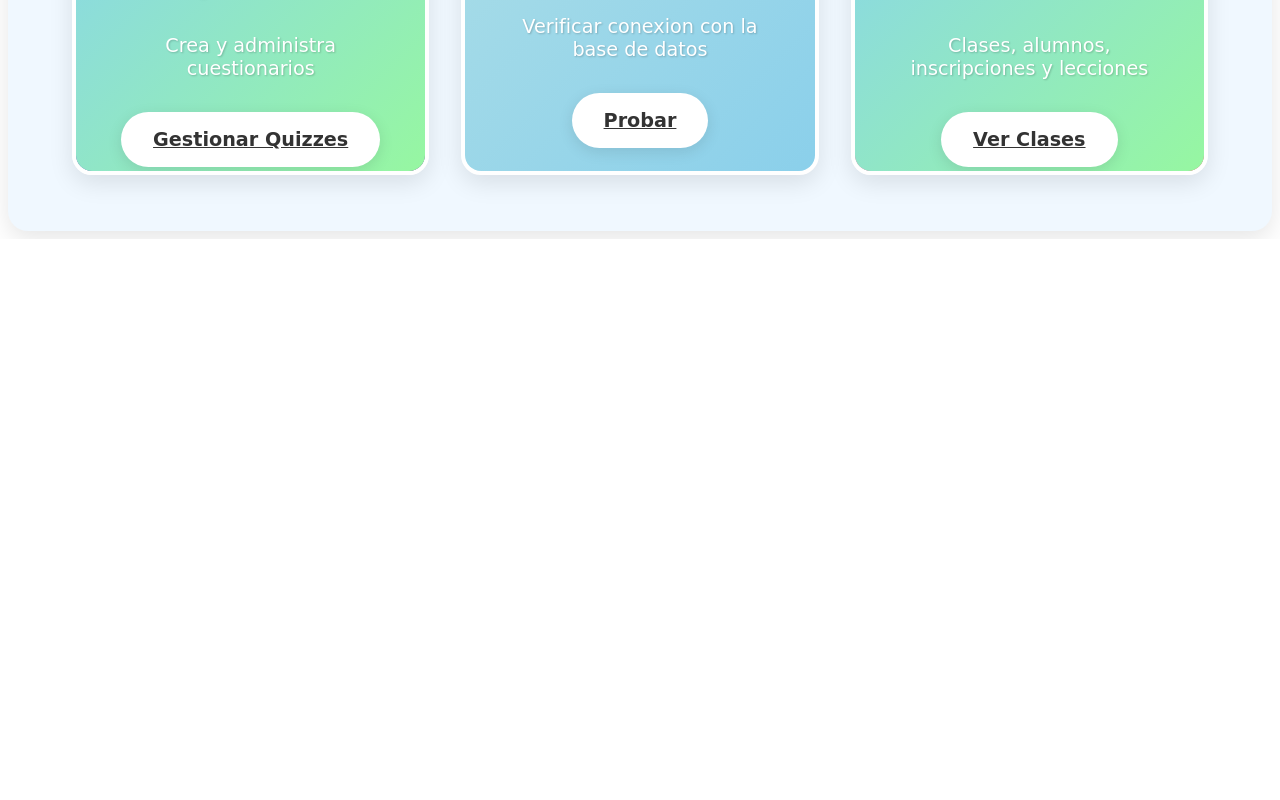
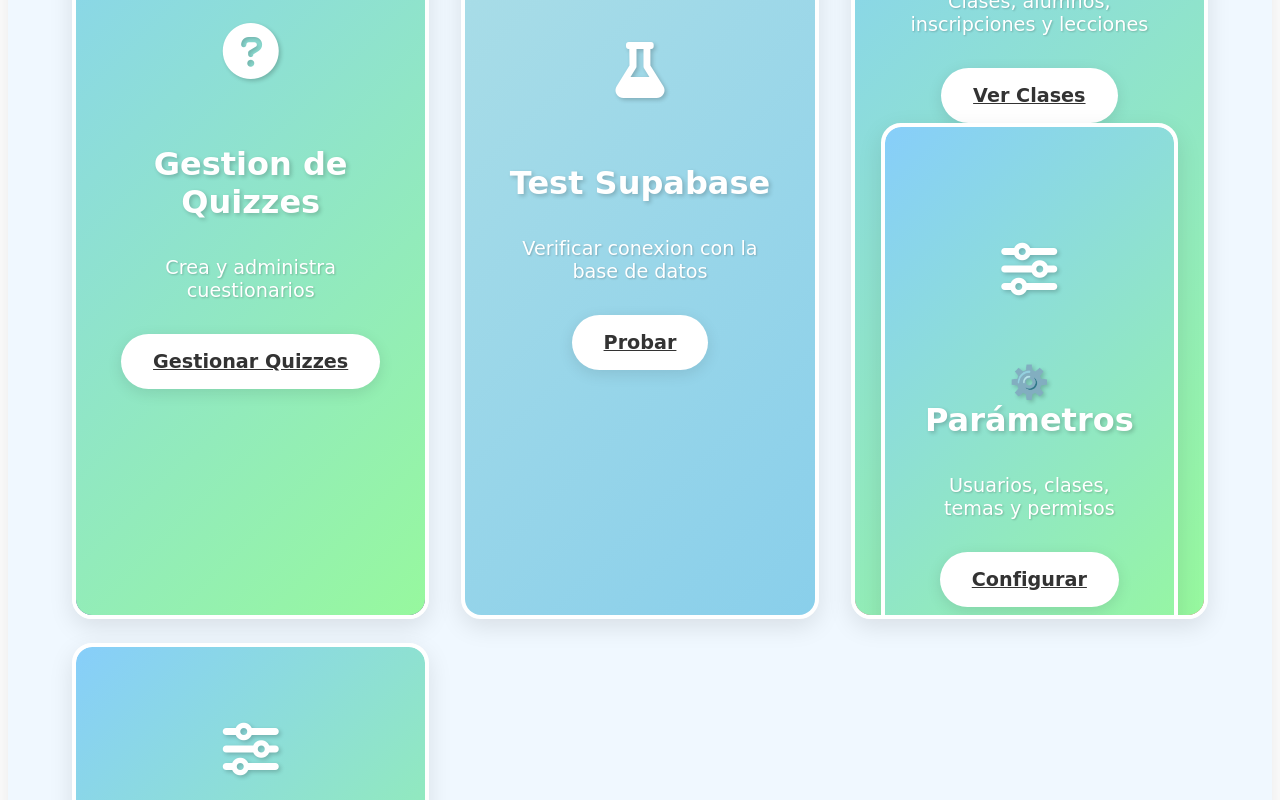
Before and after one commit to Lucho8215/escuelamak, an Angular app: page /dashboard in a window 1280 px wide. Shown: the part 1040-1840 px from the top of the page. Before the commit the page ends 1279 px from the top, so only its background shows below. Built offline with nearby package versions, Linux system fonts and the light colour scheme; sample sign-in values are in the browser's storage.

Commit message:
feat: agregar tarjeta Parámetros al dashboard

```diff
--- a/src/app/components/dashboard/dashboard.component.ts
+++ b/src/app/components/dashboard/dashboard.component.ts
@@ -82,6 +82,23 @@ import { User, UserRole } from '../../models/user.model';
             <h3>Gestion de Clases</h3>
             <p>Clases, alumnos, inscripciones y lecciones</p>
             <a routerLink='/class-management' class='btn btn-kid'>Ver Clases</a>
+            <div class="kid-card params-card" *ngIf="authService.hasPermission('manage_permissions')">
+  <div class="kid-card-content">
+    <i class="fas fa-sliders-h card-icon"></i>
+    <h3>⚙️ Parámetros</h3>
+    <p>Usuarios, clases, temas y permisos</p>
+    <a routerLink="/parameters" class="btn btn-kid">Configurar</a>
+  </div>
+</div>
+
+          </div>
+        </div>
+              <div class="kid-card params-card" *ngIf="authService.hasPermission('manage_permissions')">
+          <div class="kid-card-content">
+            <i class="fas fa-sliders-h card-icon"></i>
+            <h3>⚙️ Parámetros</h3>
+            <p>Usuarios, clases, temas y permisos</p>
+            <a routerLink="/parameters" class="btn btn-kid">Configurar</a>
           </div>
         </div>
       </div>
```
